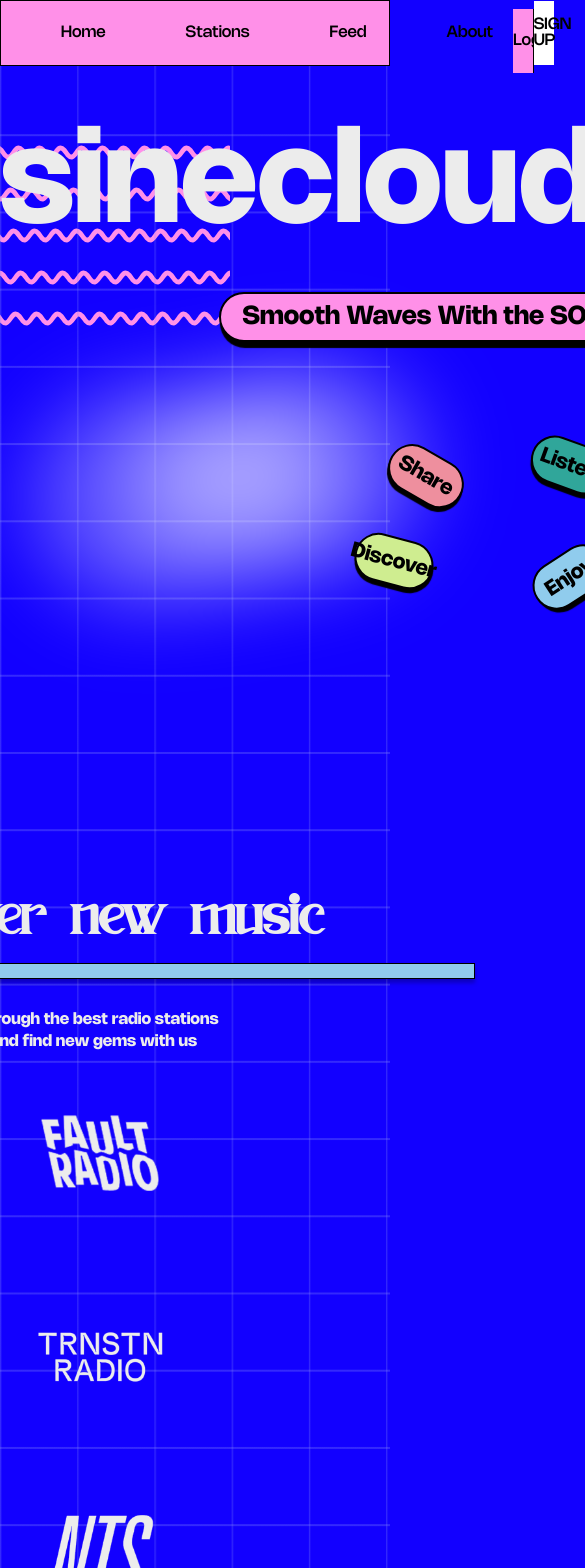
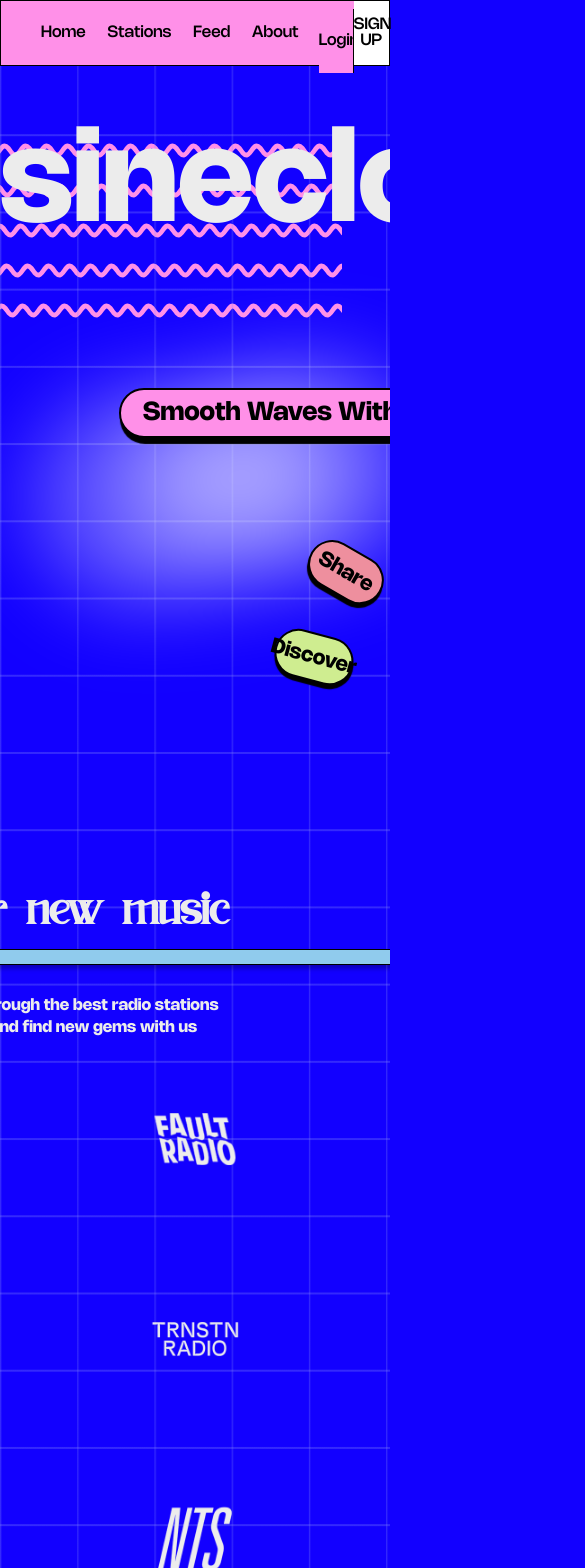
Before and after one commit to heckspoiler/sinecloud, a React (Create React App) app in the folder sinecloud/: page / in a window 390 px wide. Shown: the top 1568 px of the page, 585 px wide, since content can reach past the window. Built offline with nearby package versions, Linux system fonts and the light colour scheme.

Commit message:
responsiveness

```diff
--- a/sinecloud/src/App.css
+++ b/sinecloud/src/App.css
@@ -30,9 +30,11 @@
 }
 
 .App {
+
   max-width: 1552px;
   margin-left: auto;
   margin-right: auto;
+  overflow-x: hidden;
 }
 
 li {
@@ -51,3 +53,16 @@ body {
   background-size: 19.8vw 19.8vw;
   width: 100vw;
 }
+
+@media screen and (max-width: 1180px) {
+  body {
+    width: 100vw;
+    max-width: 1180px !important;
+
+  }
+
+  .App {
+    max-width: 1180px !important;
+  }
+
+}
--- a/sinecloud/src/Components/Home/FirstSection/Title/Title.css
+++ b/sinecloud/src/Components/Home/FirstSection/Title/Title.css
@@ -5,3 +5,12 @@ h1 {
       font-family: "Nohemi Bold";
       margin-top: 4rem;
 }
+
+@media screen and (max-width: 1180px) {
+
+
+      h1 {
+            font-size: 8rem;
+      }
+
+}
--- a/sinecloud/src/Components/Home/FirstSection/Title/Waves/Waves.css
+++ b/sinecloud/src/Components/Home/FirstSection/Title/Waves/Waves.css
@@ -66,3 +66,41 @@
             transform: translateX(-15%);
       }
 }
+
+
+
+@media screen and (max-width: 1180px) {
+
+      .waves {
+            position: absolute;
+            margin-top: 4rem;
+            overflow: hidden;
+            z-index: -1;
+            margin-left: -10px;
+
+      }
+
+      .wave {
+            position: relative;
+            margin-top: 0;
+            margin-left: -8rem;
+            width: 30rem;
+            height: 2.5rem;
+            background: transparent;
+            overflow: hidden;
+
+      }
+
+      .wave::before {
+            content: "aaaaaaaaaaaaaaaaaaaaaaaaaaaaaaaaaaaaaaaaaaaaaaaaaaaaaaaaaaaaa";
+            position: absolute;
+            color: transparent;
+            font-size: 3rem;
+            text-decoration-style: wavy;
+            text-decoration-color: #FF90E8;
+            text-decoration-line: line-through;
+            transform: translateY(-35%);
+
+      }
+
+}
--- a/sinecloud/src/Components/Home/Home.css
+++ b/sinecloud/src/Components/Home/Home.css
@@ -13,15 +13,6 @@
       max-height: 900px;
 }
 
-.swirly {
-      position: absolute;
-      margin-left: 50%;
-      margin-top: 2rem;
-      animation: spin 15s linear infinite;
-      transform-origin: center center;
-      /* Adjust as needed */
-      transform-style: preserve-3d;
-}
 
 /*positioning decoration */
 
@@ -136,6 +127,45 @@
       rotate: -33deg;
 }
 
+@media screen and (max-width: 1180px) {
+
+
+      .home {
+
+            max-width: 1180px !important;
+      }
+
+      .pink-field-div {
+            position: absolute;
+            font-size: 1.6rem;
+            margin-left: calc(12rem + 18vw);
+            margin-top: calc(15.5rem + 8vh);
+            background-color: #FF90E8;
+            width: calc(35rem + 5vw);
+      }
+
+      .colorfields-section {
+            position: absolute;
+            background-color: transparent;
+            width: calc(14rem + 15vw);
+            height: 12rem;
+            margin-left: calc(12rem + 25vw);
+            margin-top: 25rem;
+      }
+
+      .field {
+
+            width: calc(4rem + 4vw);
+            height: 3rem;
+            border-radius: 40px;
+            font-size: 1.3rem;
+            font-family: "Nohemi Bold";
+            box-shadow: 1px 4px 1px black;
+      }
+
+
+}
+
 @media screen and (max-width: 1024px) {
 
 
@@ -168,3 +198,36 @@
       }
 
 }
+
+@media screen and (max-width: 768px) {
+
+
+      .pink-field-div {
+            position: absolute;
+            font-size: 1.6rem;
+            margin-left: calc(5rem + 10vw);
+            margin-top: calc(18rem + 5vh);
+            background-color: #FF90E8;
+            width: calc(35rem + 5vw);
+      }
+
+      .colorfields-section {
+            position: absolute;
+            background-color: transparent;
+            width: calc(14rem + 15vw);
+            height: 16rem;
+            margin-left: calc(15rem + 25vw);
+            margin-top: 28rem;
+      }
+
+      .field {
+
+            width: calc(4rem + 4vw);
+            height: 3rem;
+            border-radius: 40px;
+            font-size: 1.3rem;
+            font-family: "Nohemi Bold";
+            box-shadow: 1px 4px 1px black;
+      }
+
+}
--- a/sinecloud/src/Components/Home/SecondSection/Logos/Logos.css
+++ b/sinecloud/src/Components/Home/SecondSection/Logos/Logos.css
@@ -2,3 +2,30 @@
       scale: 0.65;
       opacity: 0;
 }
+
+
+
+@media screen and (max-width: 768px) {
+
+
+      .radio-img {
+            scale: 0.56;
+            opacity: 0;
+      }
+
+      .logos-section {
+            display: flex;
+            flex-wrap: wrap;
+            align-items: center;
+            justify-content: center;
+      }
+
+}
+
+
+@media screen and (max-width: 1024px) {
+      .radio-img {
+            scale: 0.45;
+            opacity: 0;
+      }
+}
--- a/sinecloud/src/Components/Home/SecondSection/SecondSection.css
+++ b/sinecloud/src/Components/Home/SecondSection/SecondSection.css
@@ -51,3 +51,17 @@ h2 {
 
       margin-left: -4rem;
 }
+
+
+@media screen and (max-width: 768px) {
+
+      .second-section h2,
+      h2 {
+            font-family: "Chopper";
+            font-size: 40px;
+            color: #ececec;
+
+      }
+
+
+}
--- a/sinecloud/src/Components/Navbar/Navbar.css
+++ b/sinecloud/src/Components/Navbar/Navbar.css
@@ -14,3 +14,11 @@ nav.navbar {
       z-index: 2;
 
 }
+
+
+
+@media screen and (max-width: 1180px) {
+      nav.navbar {
+            max-width: 100vw !important;
+      }
+}
--- a/sinecloud/src/Components/Navbar/NavbarItems/NavbarItems.css
+++ b/sinecloud/src/Components/Navbar/NavbarItems/NavbarItems.css
@@ -29,3 +29,43 @@ ul.navbar-items {
 .navbar-link:hover::before {
       width: 2%;
 }
+
+
+@media screen and (max-width: 1024px) {
+
+      ul.navbar-items {
+            display: flex;
+            align-items: center;
+            justify-content: center;
+            list-style: none;
+            height: 100%;
+            padding-right: 20px;
+            gap: calc(4rem + 1vw);
+            padding-left: 40px;
+      }
+
+
+      .navbar-link:hover::before {
+            width: 3%;
+      }
+
+
+}
+
+@media screen and (max-width: 768px) {
+
+
+
+      ul.navbar-items {
+            display: flex;
+            align-items: center;
+            justify-content: center;
+            list-style: none;
+            height: 100%;
+            padding-right: 20px;
+            gap: calc(1rem + 1.5vw);
+            padding-left: 40px;
+      }
+
+
+}
```
Also changed, not shown: sinecloud/src/index.css (line endings or trailing spaces).
